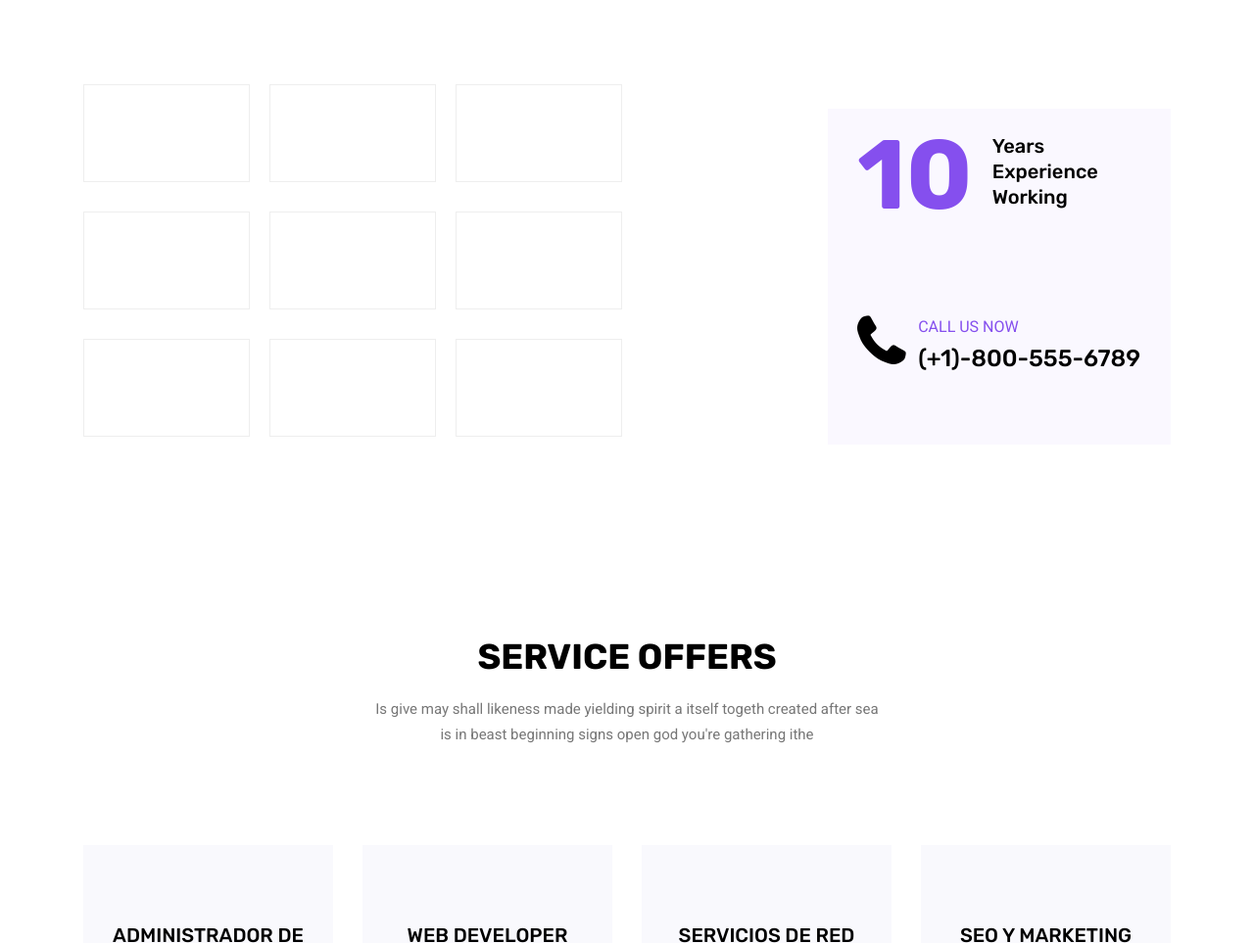
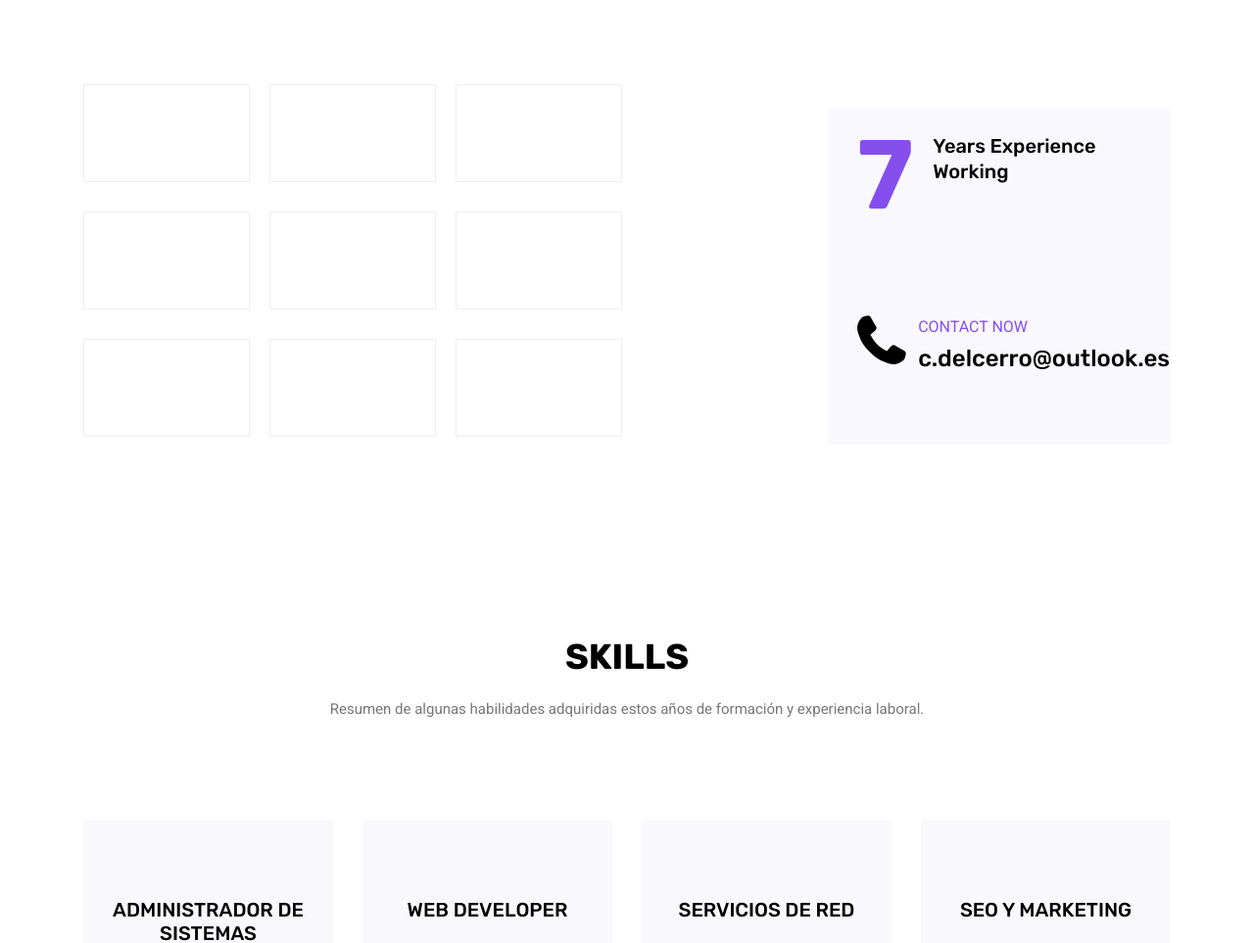
Before and after one commit to karlosc7/cvcarlosct, a plain HTML site: page index.html in a window 1280 px wide. Shown: the part 1400-2363 px from the top of the page at 98% size. Drawn offline with Linux system fonts and the light colour scheme; some packages are replaced by stand-ins of ours.

Commit message:
skills
skills

```diff
--- a/index.html
+++ b/index.html
@@ -116,7 +116,7 @@ Desarrollo con las últimas novedades, entornos o APIS; Gestión de sistemas; De
 
 Me gusta investigar y participar en el mundo de la música, la guitarra, la historia, la lengua y la fotografía.
 						</p>
-						<a class="primary_btn" href="#"><span>Download CV</span></a>
+						<a class="primary_btn" href="Curriculum Vitae Carlos del Cerro.pdf"><span>Download CV</span></a>
 					</div>
 				</div>
 			</div>
@@ -198,7 +198,7 @@ Me gusta investigar y participar en el mundo de la música, la guitarra, la hist
 				<div class="offset-lg-2 col-lg-4 col-md-6">
 					<div class="client-info">
 						<div class="d-flex mb-50">
-							<span class="lage">10</span>
+							<span class="lage">7</span>
 							<span class="smll">Years Experience Working</span>
 						</div>
 						<div class="call-now d-flex">
@@ -206,8 +206,8 @@ Me gusta investigar y participar en el mundo de la música, la guitarra, la hist
 								<span class="fa fa-phone"></span>
 							</div>
 							<div class="ml-15">
-								<p>call us now</p>
-								<h3>(+1)-800-555-6789</h3>
+								<p>contact now</p>
+								<h3>c.delcerro@outlook.es</h3>
 							</div>
 						</div>
 					</div>
@@ -223,10 +223,9 @@ Me gusta investigar y participar en el mundo de la música, la guitarra, la hist
 			<div class="row justify-content-center">
 				<div class="col-lg-8 text-center">
 					<div class="main_title">
-						<h2>service offers </h2>
+						<h2>Skills </h2>
 						<p>
-							Is give may shall likeness made yielding spirit a itself togeth created
-							after sea <br> is in beast beginning signs open god you're gathering ithe
+							Resumen de algunas habilidades adquiridas estos años de formación y experiencia laboral.
 						</p>
 					</div>
 				</div>
```
